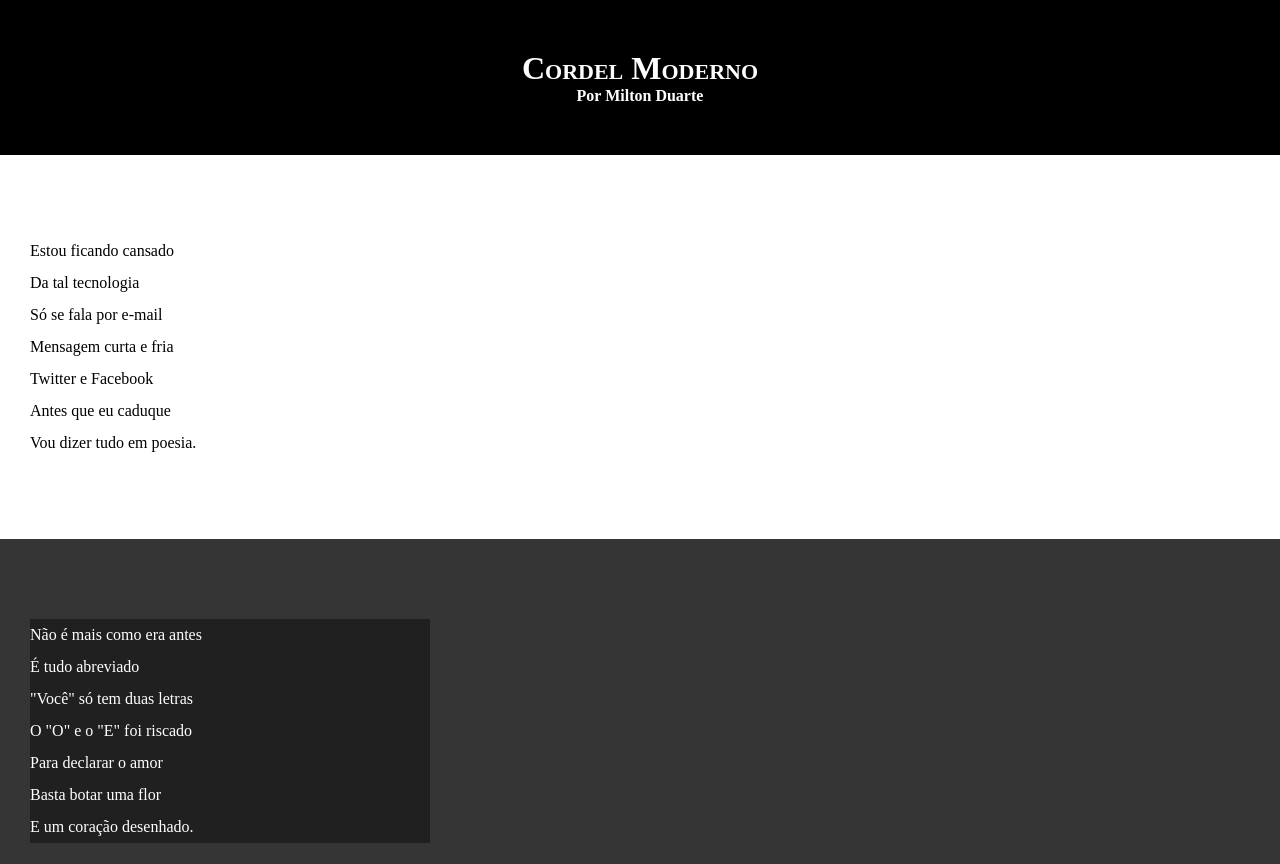
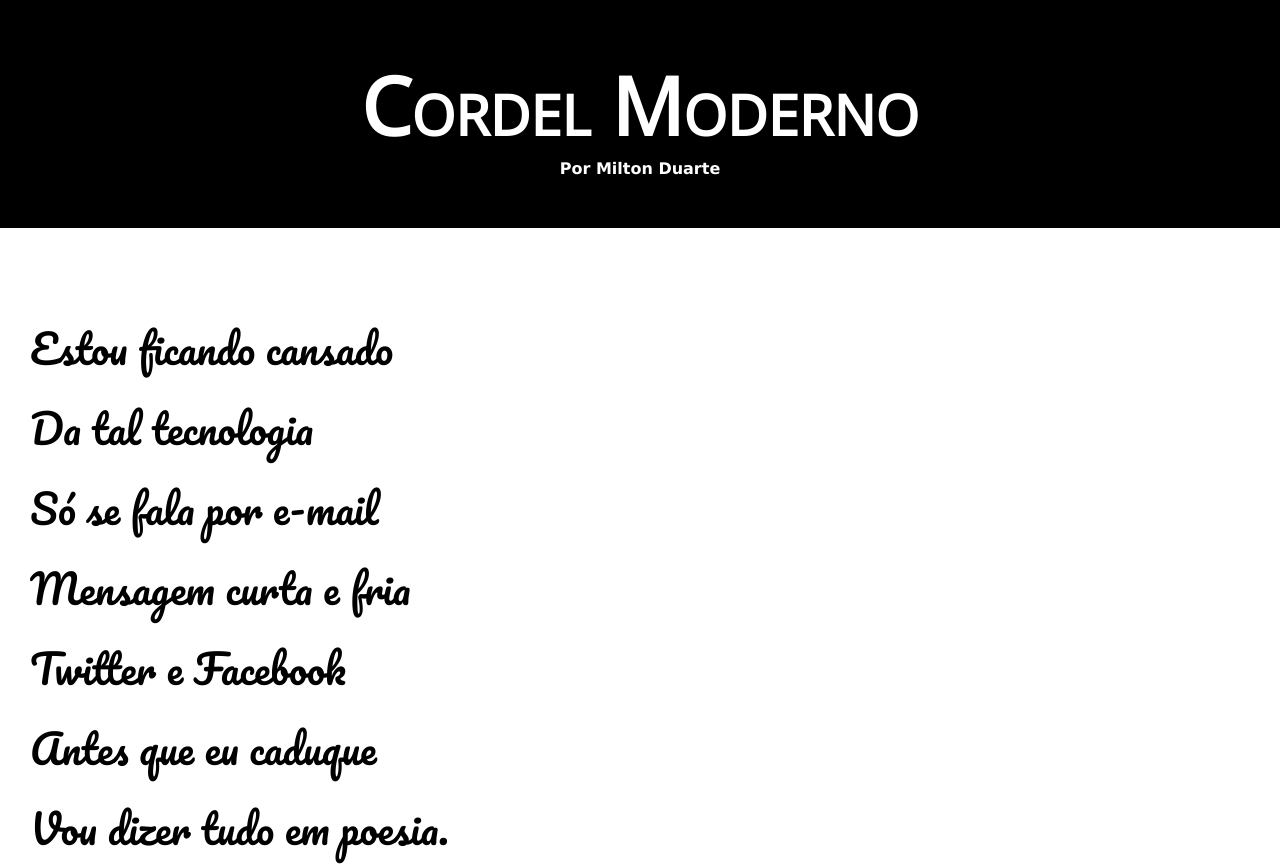
Before and after one commit to JheanAntunes/html-css, a plain HTML site: page desafios/modulo12novamente/index.html in a window 1280 px wide. Shown: the top 864 px of the page. Drawn offline with nearby package versions, Linux system fonts and the light colour scheme.

Commit message:
nova atualização de estilo

```diff
--- a/desafios/modulo12novamente/estilo/style.css
+++ b/desafios/modulo12novamente/estilo/style.css
@@ -1,4 +1,15 @@
 @charset "UTF-8";
+
+@import url('https://fonts.googleapis.com/css2?family=Open+Sans:wght@300&display=swap');
+
+@import url('https://fonts.googleapis.com/css2?family=Pacifico&display=swap');
+
+:root{
+
+    --fonte1: Verdana, Geneva, Tahoma, sans-serif;
+    --fonte2: 'Open Sans', sans-serif;
+    --fonte3: 'Pacifico', cursive;
+}
 
 * {
     margin: 0px;
@@ -8,6 +19,7 @@
 html, body{
     min-height: 100vh;
     background-color:#838383;
+    font-family: var(--fonte1);
 }
 
 header{
@@ -19,6 +31,8 @@ header{
 header > h1{
     padding-top: 50px;
     font-variant: small-caps;
+    font-family: var(--fonte2);
+    font-size: 10vh;
 }
 
 header nav{
@@ -45,6 +59,8 @@ section{
     padding-bottom: 10vh;
     line-height: 2em;
     padding-left: 30px;
+    font-family:var(--fonte3);
+    font-size: 5vh;
 }
 
 section.normal{
@@ -59,7 +75,8 @@ section.imagem{
 }
 
 section.imagem > p {
-    width: 400px;
+    display: inline-block;
+    padding: 5px;
     background-color: rgba(0, 0, 0, 0.397);
 
 }
```
